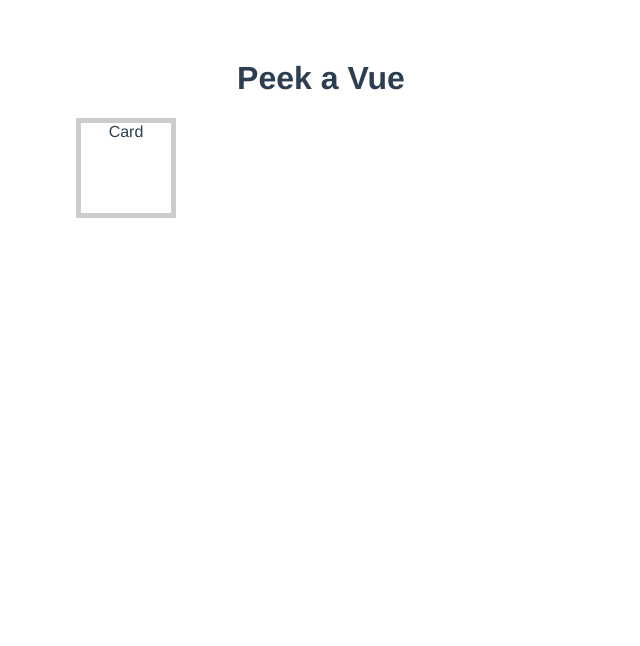
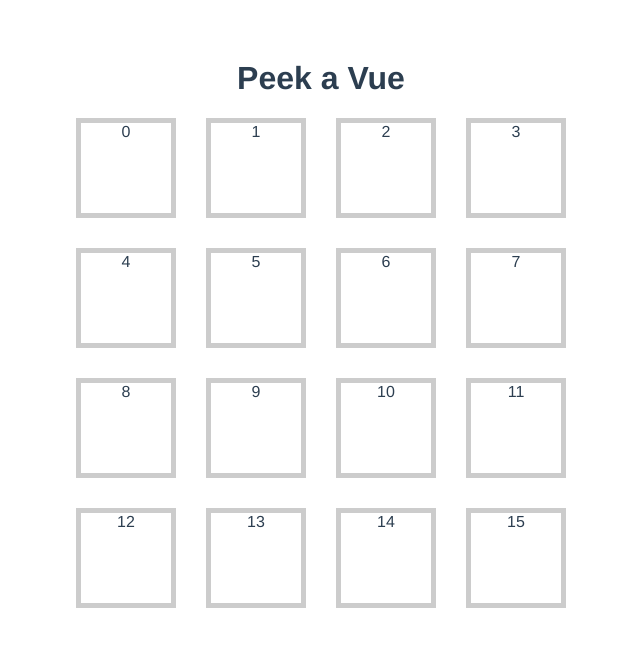
Before and after one commit to albertoaa/peek-a-vue, a Vue app: page / in a window 1280 px wide. Shown: the top 646 px of the page, without its empty margins (319-959 px from the left). Built offline with nearby package versions, Linux system fonts and the light colour scheme.

Commit message:
refactor: create card component with value prop

```diff
--- a/src/App.vue
+++ b/src/App.vue
@@ -1,7 +1,7 @@
 <template>
   <h1>Peek a Vue</h1>
   <section class="game-board">
-    <Card />
+    <Card v-for="card in cardList" :key="card.id" :value="card.value" />
   </section>
 </template>
 
@@ -12,6 +12,17 @@ export default {
   name: "App",
   components: {
     Card,
+  },
+  setup() {
+    const cardList = [];
+    for (let i = 0; i < 16; i++) {
+      cardList.push({
+        id: i,
+        value: i,
+      });
+    }
+
+    return { cardList };
   },
 };
 </script>
--- a/src/components/Card.vue
+++ b/src/components/Card.vue
@@ -1,19 +1,21 @@
 <template>
-  <div class="card">Card</div>
+  <div class="card">{{ value }}</div>
 </template>
 
 <script>
 export default {
   name: "Card-Component",
   props: {
-    id: Number,
-    value: String,
+    value: {
+      type: Number,
+      required: true,
+    },
   },
 };
 </script>
 
 
-<style scoped>
+<style>
 .card {
   border: 5px solid #ccc;
 }
```
